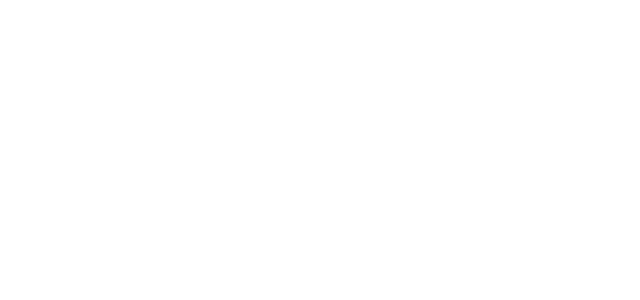
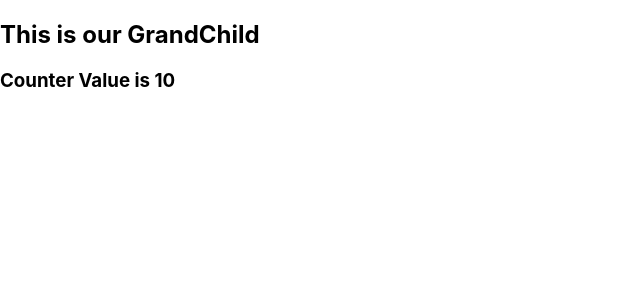
Before and after one commit to aafaqpervez/my-app5, a React (Create React App) app: page / in a window 1280 px wide. Shown: the top 300 px of the page, without its empty margins (0-640 px from the left). Built offline with nearby package versions, Linux system fonts and the light colour scheme.

Commit message:
Update App.js

```diff
--- a/src/App.js
+++ b/src/App.js
@@ -8,6 +8,7 @@
     <CounterContext.Provider value={10}>
       <div >
         {/* <Parent name='Aafaq' /> */}
+        <Parent/>
 
       </div>
     </CounterContext.Provider>
```
